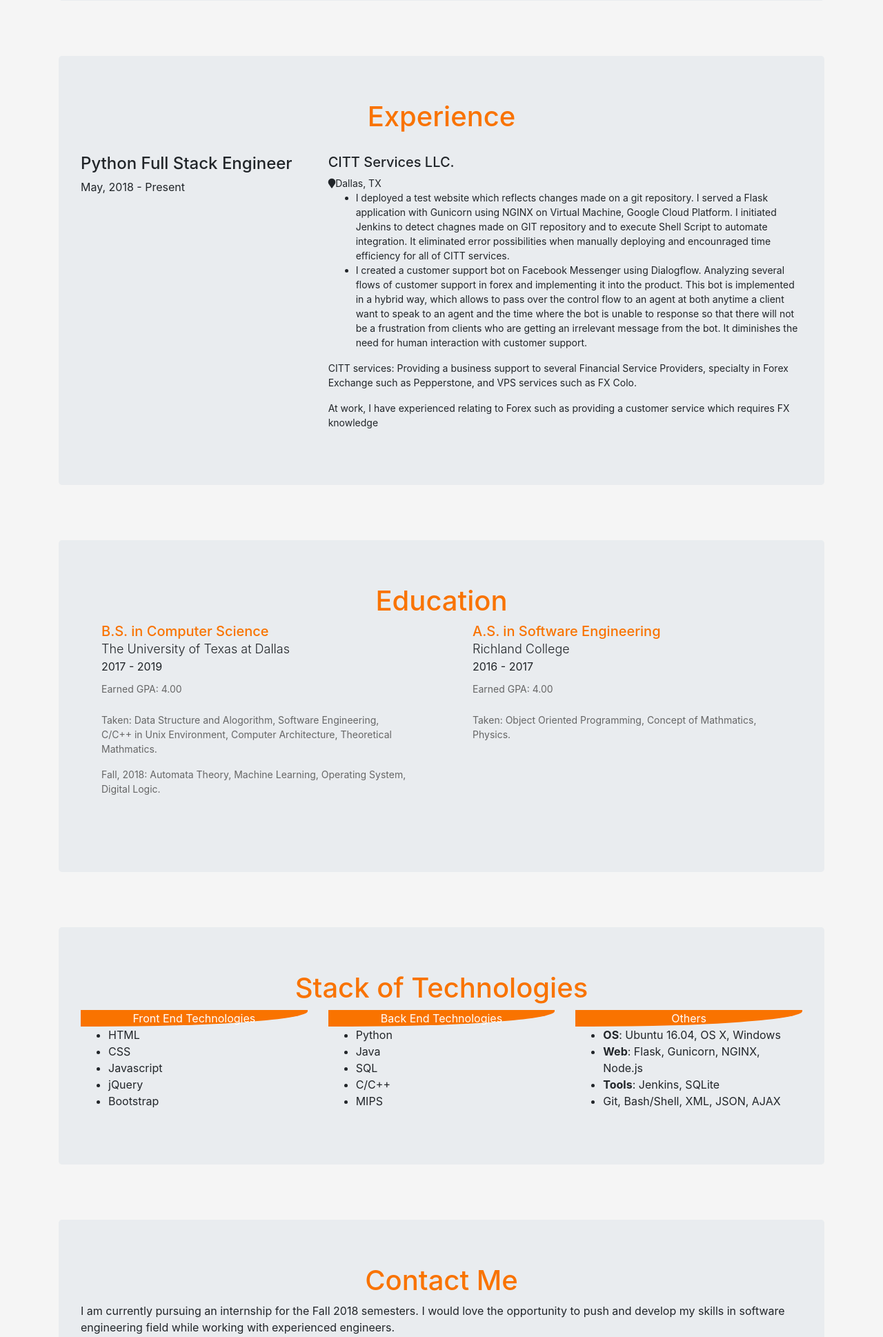
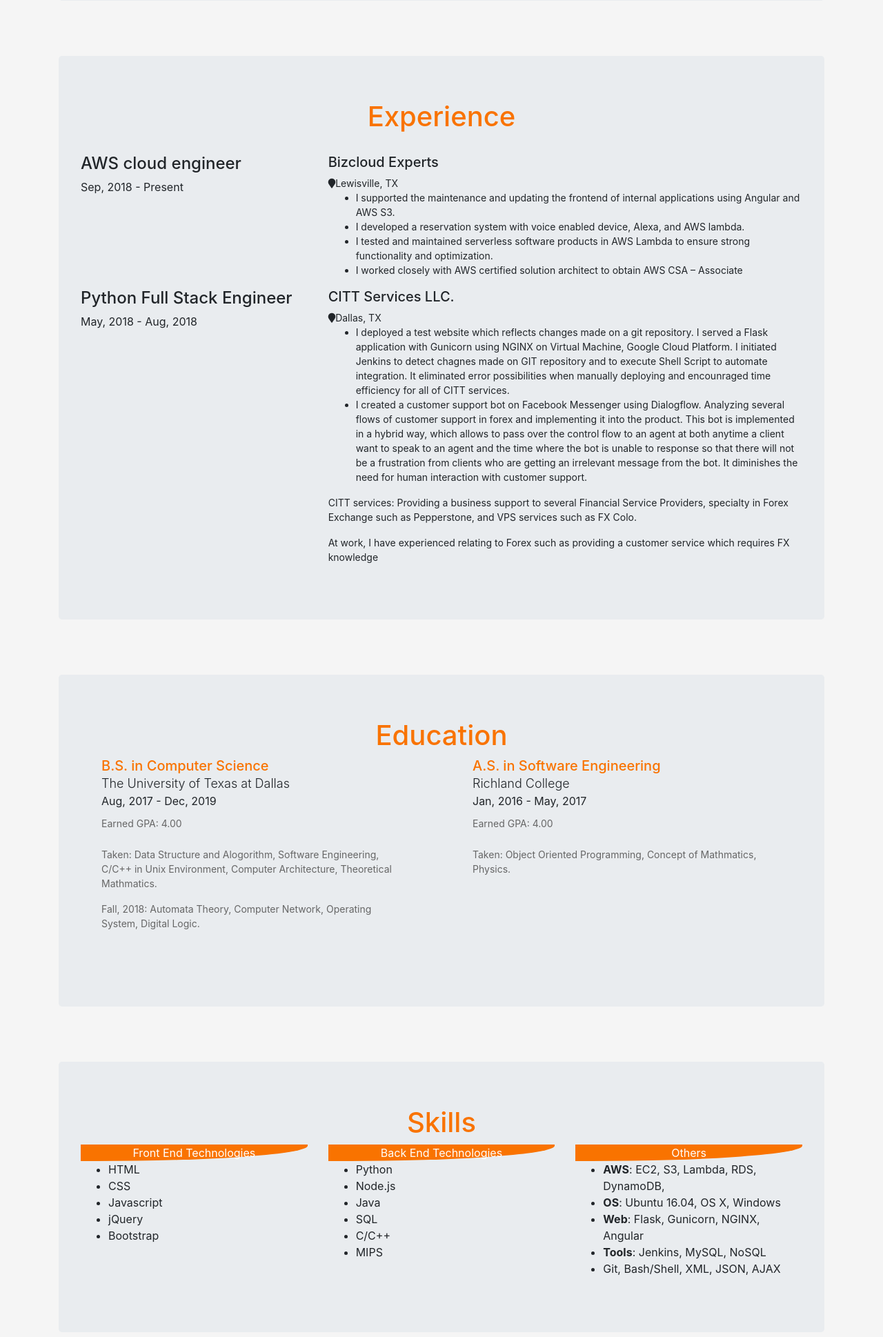
Before and after one commit to M0roSan/website, a Flask app: page / in a window 1280 px wide. Shown: the part 1344-3282 px from the top of the page at 69% size. Run offline with Flask 2, Linux system fonts and the light colour scheme; some libraries are stand-ins or nearby versions.

Commit message:
Update index.html

```diff
--- a/templates/index.html
+++ b/templates/index.html
@@ -112,10 +112,36 @@
     <div class="container">
       <div class="jumbotron">
         <h1 class="text-center">Experience</h1>
+	<div class="row">
+          <div class="col-lg-4 col-md-4 col-sm-12">
+            <h4>AWS cloud engineer</h4>
+            <p>Sep, 2018 - Present</p>
+          </div>
+          <div class="desc col-lg-8 col-md-8 col-sm-12">
+            <div class="work-place">
+              <h5 class="name">Bizcloud Experts</h5>
+              <div class="location"><i class="fa fa-map-marker" aria-hidden="true"></i>Lewisville, TX</div>
+            </div>
+            <ul>
+              <li>
+                I supported the maintenance and updating the frontend of internal applications using Angular and AWS S3.
+              </li>
+              <li>
+                I developed a reservation system with voice enabled device, Alexa, and AWS lambda.
+              </li>
+	      <li>
+		I tested and maintained serverless software products in AWS Lambda to ensure strong functionality and optimization.
+              </li>
+	      <li>
+		I worked closely with AWS certified solution architect to obtain AWS CSA – Associate
+              </li>
+	    </ul>
+          </div>
+        </div>
         <div class="row">
           <div class="col-lg-4 col-md-4 col-sm-12">
             <h4>Python Full Stack Engineer</h4>
-            <p>May, 2018 - Present</p>
+            <p>May, 2018 - Aug, 2018</p>
           </div>
           <div class="desc col-lg-8 col-md-8 col-sm-12">
             <div class="work-place">
@@ -158,7 +184,7 @@
             <div class="item-in">
               <h3 class="degree">B.S. in Computer Science</h3>
               <div class="school">The University of Texas at Dallas</div>
-              <div class="duration">2017 - 2019</div>
+              <div class="duration">Aug, 2017 - Dec, 2019</div>
               <div class="gpa">Earned GPA: 4.00</div><br />
               <div class="desc">
                 <p>
@@ -166,7 +192,7 @@
                   Computer Architecture, Theoretical Mathmatics.
                 </p>
                 <p>
-                  Fall, 2018: Automata Theory, Machine Learning, Operating System, Digital Logic.
+                  Fall, 2018: Automata Theory, Computer Network, Operating System, Digital Logic.
                 </p>
               </div>
             </div>
@@ -175,7 +201,7 @@
             <div class="item-in">
               <h3 class="degree">A.S. in Software Engineering</h3>
               <div class="school">Richland College</div>
-              <div class="duration">2016 - 2017</div>
+              <div class="duration">Jan, 2016 - May, 2017</div>
               <div class="gpa">Earned GPA: 4.00</div><br />
               <div class="desc">
                 Taken: Object Oriented Programming, Concept of Mathmatics, Physics.
@@ -191,7 +217,7 @@
   <div class="skills" id="skills">
     <div class="container">
       <div class="jumbotron">
-        <h1 class="text-center">Stack of Technologies</h1>
+        <h1 class="text-center">Skills</h1>
         <div class="row">
           <div class="col-lg-4 col-md-4 col-sm-8 item">
             <div class="des">
@@ -211,6 +237,7 @@
             </div>
             <ul>
               <li>Python</li>
+	      <li>Node.js</li>
               <li>Java</li>
               <li>SQL</li>
               <li>C/C++</li>
@@ -222,9 +249,10 @@
               Others
             </div>
             <ul>
+	      <li><strong>AWS</strong>: EC2, S3, Lambda, RDS, DynamoDB, </li>
               <li><strong>OS</strong>: Ubuntu 16.04, OS X, Windows</li>
-              <li><strong>Web</strong>: Flask, Gunicorn, NGINX, Node.js</li>
-              <li><strong>Tools</strong>: Jenkins, SQLite</li>
+              <li><strong>Web</strong>: Flask, Gunicorn, NGINX, Angular</li>
+              <li><strong>Tools</strong>: Jenkins, MySQL, NoSQL</li>
               <li>Git, Bash/Shell, XML, JSON, AJAX</li>
             </ul>
           </div>
```
